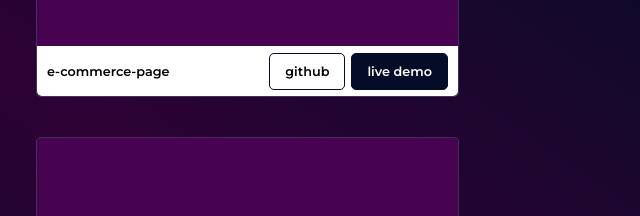
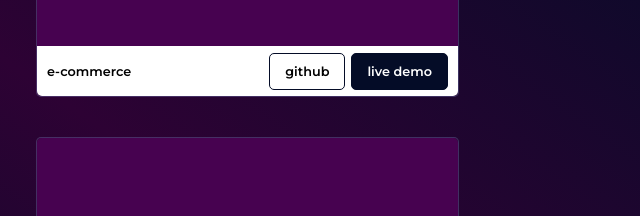
Before and after one commit to CoderHaqiim/Portfolio, a website: page index.html in a window 1280 px wide. Shown: the part 932-1148 px from the top of the page, 624-1264 px from the left. Drawn offline with Linux system fonts and the light colour scheme.

Commit message:
name change: e-commerce-page

```diff
--- a/index.html
+++ b/index.html
@@ -167,13 +167,13 @@
                 </div>
                 <div class="item3 card">
                     <div class="img-container" id="img2">
-                        <div id="name2">e-commerce</div>
+                        <div id="name2">e-commerce-page</div>
                         <div id="thumbnail">
                             <img src="assets/shoppingcart.svg" alt="">
                         </div>
                     </div>
                     <div class="n-d">
-                        <div id="card-name">e-commerce-page</div>
+                        <div id="card-name">e-commerce</div>
                         <div id="demos">
                             <a href="https://github.com/CoderHaqiim/e-commerce-page"><button class="btn github">github</button></a>
                             <a href="https://frontendmentorecp.netlify.app"><button class="btn live-demo">live demo</button></a>
```
